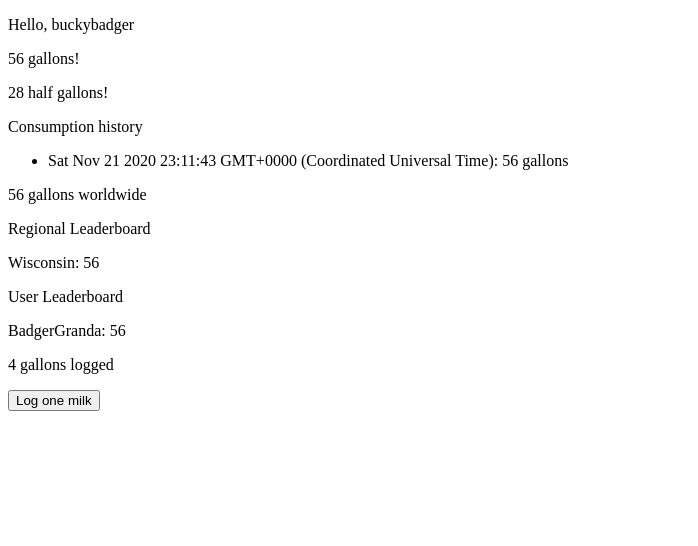
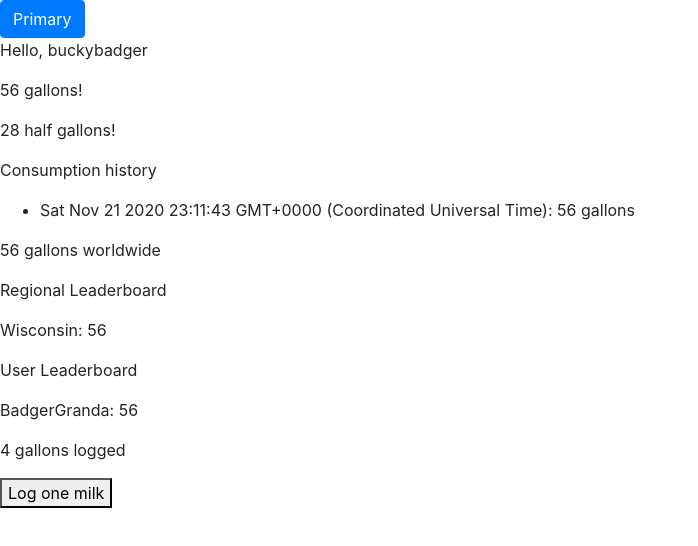
Before and after one commit to jungaretti/milk-chugger, a React (Create React App) app: page / in a window 1280 px wide. Shown: the top 546 px of the page, without its empty margins (0-698 px from the left). Built offline with nearby package versions, Linux system fonts and the light colour scheme.

Commit message:
Fix Bootstrap installation

```diff
--- a/src/components/Profile.js
+++ b/src/components/Profile.js
@@ -1,3 +1,4 @@
+import Button from "react-bootstrap/Button";
 import ProfileConsumption from "./ProfileConsumption";
 import ProfileHistory from "./ProfileHistory";
 import ProfileStatistics from "./ProfileStatistics";
@@ -9,6 +10,7 @@
 
   return (
     <div>
+      <Button variant="primary">Primary</Button>
       <div>
         <p>Hello, {username}</p>
       </div>
--- a/src/index.js
+++ b/src/index.js
@@ -1,3 +1,4 @@
+import 'bootstrap/dist/css/bootstrap.min.css';
 import React from "react";
 import ReactDOM from "react-dom";
 import App from "./App";
```
